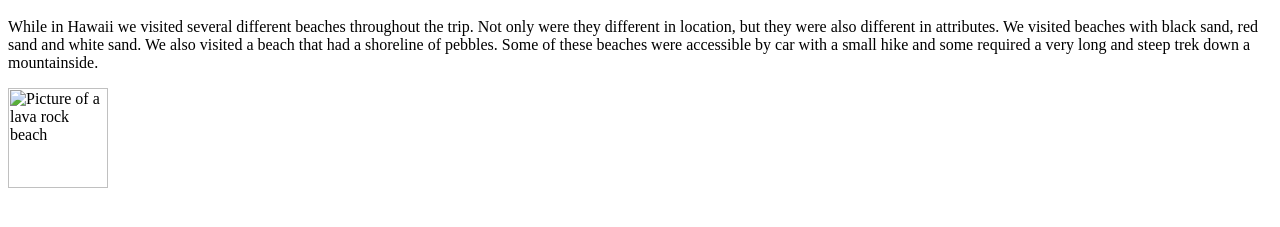
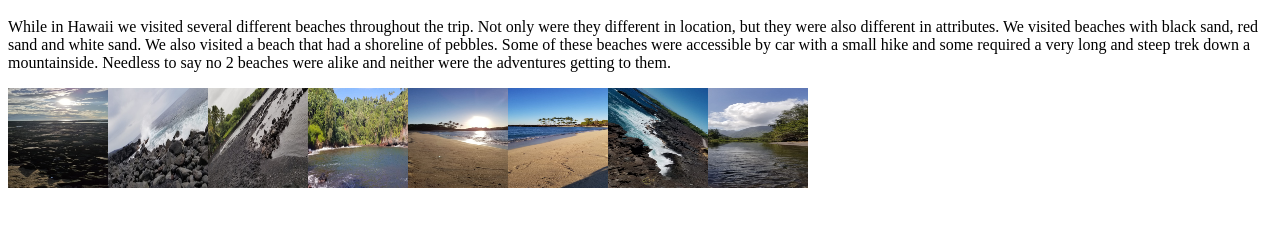
Before and after one commit to LightsLegend7276/html-me-something, a plain HTML site: page index.html in a window 1280 px wide. Shown: the part 135-362 px from the top of the page. Drawn offline with Linux system fonts and the light colour scheme.

Commit message:
Added beach pictures

```diff
--- a/index.html
+++ b/index.html
@@ -19,9 +19,17 @@ TODO: Bonus - Snorkeling
          While in Hawaii we visited several different beaches throughout the trip. Not only were they different in
          location, but they were also different in attributes. We visited beaches with black sand, red sand and white
          sand. We also visited a beach that had a shoreline of pebbles. Some of these beaches were accessible by car
-         with a small hike and some required a very long and steep trek down a mountainside.
+         with a small hike and some required a very long and steep trek down a mountainside. Needless to say no 2
+         beaches were alike and neither were the adventures getting to them.
       </p>
-      <img src="Beach.jpg" alt="Picture of a lava rock beach" height="100" width="100" />
+      <img src="img/Beach.jpg" alt="Picture of a lava rock beach" height="100" width="100" /><img src="img/Beach1.jpg"
+         alt="Picture of a lava rock beach # 2" height="100" width="100" /><img src="img/Beach2.jpg"
+         alt="Picture of a lava rock beach # 2" height="100" width="100" /><img src="img/Beach3.jpg"
+         alt="Picture of pebble beach" height="100" width="100" /><img src="img/Beach4.jpg"
+         alt="Standing cliff side over looking the water at donkey trail" height="100" width="100" /><img
+         src="img/Beach5.jpg" alt="Hapuna beach and it's soft, red sand" height="100" width="100" /><img
+         src="img/Beach6.jpg" alt="Beutiful day at Hapuna beach" height="100" width="100" /><img src="img/Beach7.jpg"
+         alt="Standing on a lava rock cliff side watching the waves crash against them" height="100" width="100" />
    </div>
 
 
```
